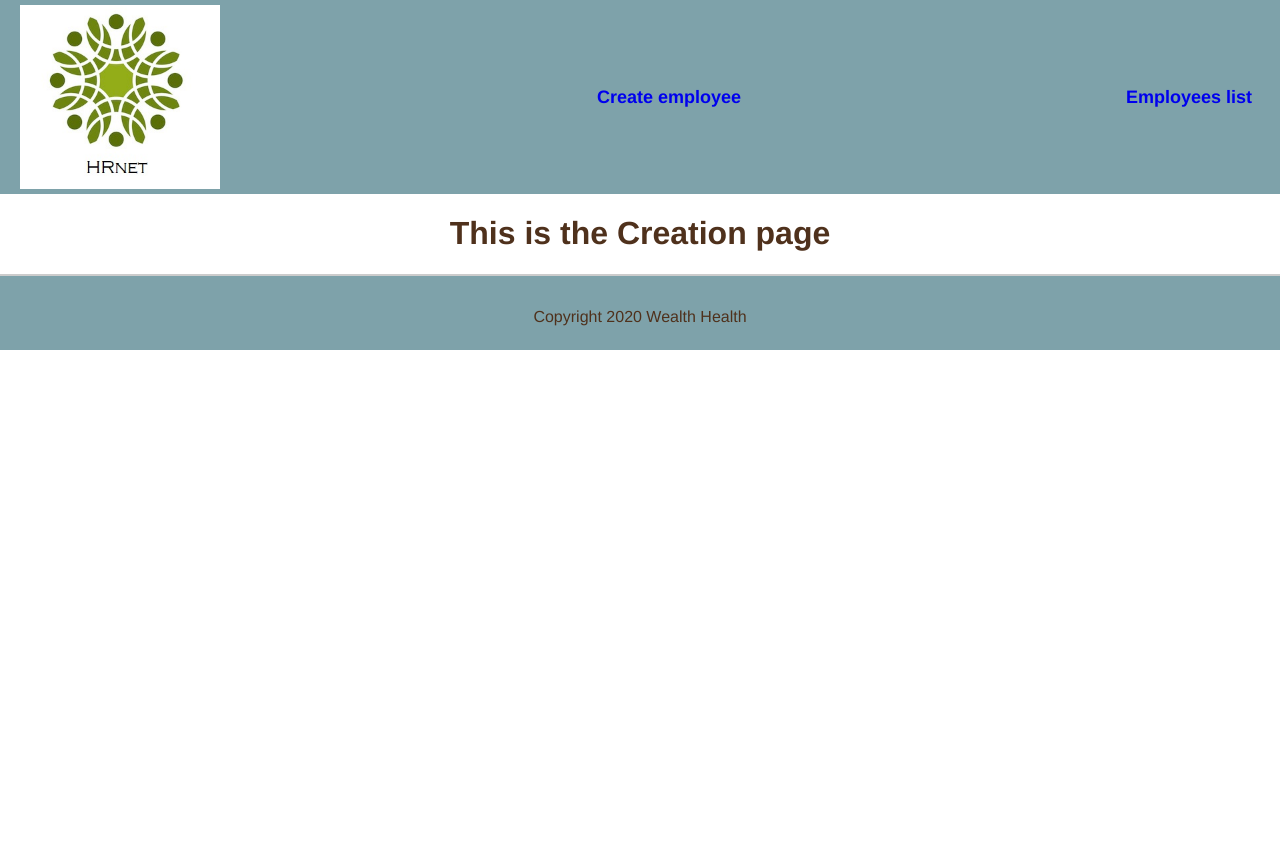
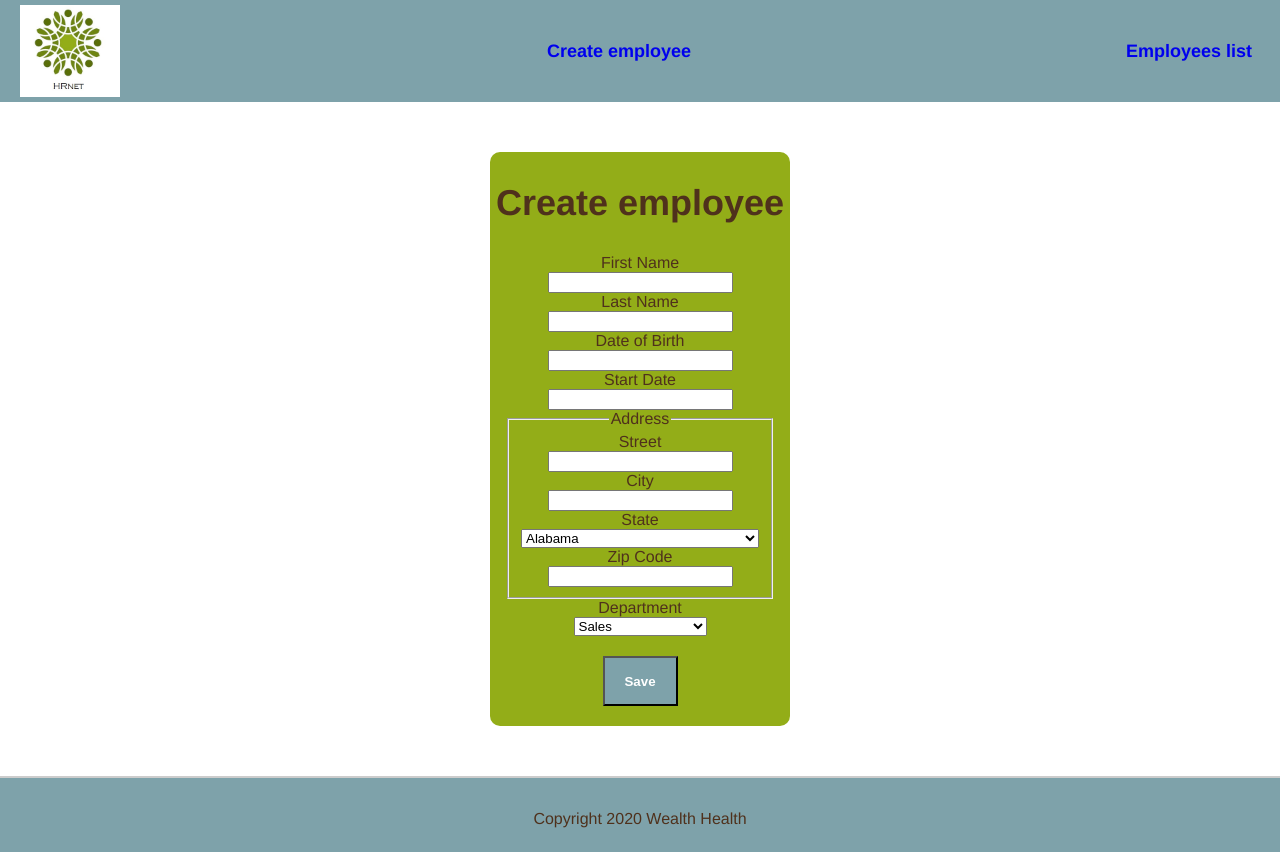
Before and after one commit to Romain-6793/RomainClaudot_HRNET, a React (Create React App) app: page /create in a window 1280 px wide. Before the commit the page ends 800 px from the top, so only its background shows below. Built offline with nearby package versions, Linux system fonts and the light colour scheme.

Commit message:
Create employee first draft

```diff
--- a/src/components/Footer/Footer.jsx
+++ b/src/components/Footer/Footer.jsx
@@ -6,7 +6,7 @@ const StyledFooter = styled.footer`
   justify-content: center;
   border-top: 2px solid #ccc;
   padding: 2rem 0 1.5rem;
-  background: ${colors.tertiary};
+  background: ${colors.primary};
 `
 
 const StyledFooterText = styled.span`
--- a/src/components/Header/Header.jsx
+++ b/src/components/Header/Header.jsx
@@ -9,7 +9,7 @@ display: flex;
 justify-content: space-between;
 align-items: center;
 padding: 5px 20px;
-background: ${colors.tertiary}
+background: ${colors.primary}
 `
 
 const HomeLogoContainer = styled.div`
@@ -18,8 +18,7 @@ align-items: center;
 `
 
 const HomeLogo = styled.img`
- max-width: 100%;
- width: 200px;
+ width: 100px;
 `
 
 const StyledLink = styled(Link)`
--- /dev/null
+++ b/src/components/SelectState/SelectState.jsx
@@ -0,0 +1,67 @@
+
+function SelectState() {
+    return (
+        <select>
+	        <option value="AL">Alabama</option>
+	        <option value="AK">Alaska</option>
+            <option value="AS">American Samoa</option>
+	        <option value="AZ">Arizona</option>
+	        <option value="AR">Arkansas</option>
+	        <option value="CA">California</option>
+	        <option value="CO">Colorado</option>
+	        <option value="CT">Connecticut</option>
+	        <option value="DE">Delaware</option>
+	        <option value="DC">District Of Columbia</option>
+	        <option value="FL">Florida</option>
+	        <option value="GA">Georgia</option>
+            <option value="GU">Guam</option>
+	        <option value="HI">Hawaii</option>
+	        <option value="ID">Idaho</option>
+	        <option value="IL">Illinois</option>
+	        <option value="IN">Indiana</option>
+	        <option value="IA">Iowa</option>
+	        <option value="KS">Kansas</option>
+	        <option value="KY">Kentucky</option>
+	        <option value="LA">Louisiana</option>
+	        <option value="ME">Maine</option>
+	        <option value="MD">Maryland</option>
+	        <option value="MA">Massachusetts</option>
+	        <option value="MI">Michigan</option>
+	        <option value="MN">Minnesota</option>
+	        <option value="MS">Mississippi</option>
+	        <option value="MO">Missouri</option>
+	        <option value="MT">Montana</option>
+	        <option value="NE">Nebraska</option>
+	        <option value="NV">Nevada</option>
+	        <option value="NH">New Hampshire</option>
+	        <option value="NJ">New Jersey</option>
+	        <option value="NM">New Mexico</option>
+	        <option value="NY">New York</option>
+	        <option value="NC">North Carolina</option>
+	        <option value="ND">North Dakota</option>
+            <option value="MP">Northern Mariana Islands</option>
+	        <option value="OH">Ohio</option>
+	        <option value="OK">Oklahoma</option>
+	        <option value="OR">Oregon</option>
+	        <option value="PA">Pennsylvania</option>
+            <option value="PR">Puerto Rico</option>
+	        <option value="RI">Rhode Island</option>
+	        <option value="SC">South Carolina</option>
+	        <option value="SD">South Dakota</option>
+	        <option value="TN">Tennessee</option>
+	        <option value="TX">Texas</option>
+            <option value="UM">United States Minor Outlying Islands</option>
+	        <option value="UT">Utah</option>
+	        <option value="VT">Vermont</option>
+	        <option value="VA">Virginia</option>
+            <option value="VI">Virgin Islands</option>
+	        <option value="WA">Washington</option>
+	        <option value="WV">West Virginia</option>
+	        <option value="WI">Wisconsin</option>
+	        <option value="WY">Wyoming</option>
+        </select>
+    )
+
+}
+
+export default SelectState
--- a/src/pages/CreateEmployee/CreateEmployee.jsx
+++ b/src/pages/CreateEmployee/CreateEmployee.jsx
@@ -1,7 +1,81 @@
+import styled from "styled-components"
+import colors from "../../utils/style/colors"
+import SelectState from "../../components/SelectState/SelectState"
+
+
+const PageContainer = styled.div`
+width: 100%;
+display: flex;
+flex-flow: column wrap;
+align-items: center;
+`
+
+const FormContainer = styled.div`
+width: 300px;
+margin-top: 50px;
+margin-bottom: 50px;
+display: flex;
+flex-flow: column wrap;
+align-items: center;
+color: ${colors.globaltext};
+background: ${colors.secondary};
+border-radius: 10px;
+`
+
+const StyledTitle = styled.h2`
+color: ${colors.globaltext};
+font-weight: bold;
+font-size: 36px;
+`
+
+const StyledButton= styled.button`
+width: 75px;
+height: 50px;
+margin-top: 20px;
+margin-bottom: 20px;
+color: #fff;
+background: ${colors.primary};
+font-weight: bold;
+cursor: pointer;
+`
 
 function CreateEmployee () {
     return (
-        <h1>This is the Creation page</h1>
+        <PageContainer>
+            <FormContainer>
+                <StyledTitle>Create employee</StyledTitle>
+                <form action="#" id="create-employee">
+                    <label for="first-name">First Name</label><br></br>
+                    <input type="text" id="first-name" /><br></br>
+                    <label for="last-name">Last Name</label><br></br>
+                    <input type="text" id="last-name" /><br></br>
+                    <label for="date-of-birth">Date of Birth</label><br></br>
+                    <input id="date-of-birth" type="text" /><br></br>
+                    <label for="start-date">Start Date</label><br></br>
+                    <input id="start-date" type="text" /><br></br>
+                    <fieldset class="address">
+                        <legend>Address</legend>
+                        <label for="street">Street</label><br></br>
+                        <input id="street" type="text" /><br></br>
+                        <label for="city">City</label><br></br>
+                        <input id="city" type="text" /><br></br>
+                        <label for="state">State</label><br></br>
+                        <SelectState id="state"></SelectState><br></br>
+                        <label for="zip-code">Zip Code</label><br></br>
+                        <input id="zip-code" type="number" /><br></br>
+                    </fieldset>
+                    <label for="department">Department</label><br></br>
+                        <select name="department" id="department">
+                            <option>Sales</option>
+                            <option>Marketing</option>
+                            <option>Engineering</option>
+                            <option>Human Resources</option>
+                            <option>Legal</option>
+                        </select>
+                </form>
+                <StyledButton type="submit">Save</StyledButton>
+            </FormContainer>
+        </PageContainer>
     )
 }
 
--- a/src/pages/Home/Home.jsx
+++ b/src/pages/Home/Home.jsx
@@ -1,8 +1,44 @@
+import styled from "styled-components"
+import colors from "../../utils/style/colors"
+import homeBackground from '../../assets/home-background.png'
 
+const HeroContainer = styled.div`
+width: 100%;
+position: relative;
+`
+
+const Background = styled.img`
+object-fit: cover;
+`
+
+const TextDiv = styled.div`
+position: absolute;
+top: 100px;
+left: 350px;
+`
+
+const Welcome = styled.h1`
+color: ${colors.globaltext};
+font-weight: bold;
+font-family: Copperplate gothic light;
+font-size: 72px;
+`
+
+const SubWelcome = styled.p`
+color: ${colors.globaltext};
+font-weight: bold;
+font-size: 36px;
+`
 
 function Home () {
     return (
-        <h1>This is the Homepage</h1>
+        <HeroContainer>
+            <Background src={homeBackground}/>
+            <TextDiv>
+                <Welcome>Welcome to HRnet</Welcome>
+                <SubWelcome>The Wealth Health Intranet</SubWelcome>
+            </TextDiv>
+        </HeroContainer>
     )
 }
 
--- a/src/utils/style/colors.js
+++ b/src/utils/style/colors.js
@@ -4,7 +4,7 @@ const colors = {
 
   //marron sombre
 
-  primary: '#586d04',
+  primary: '#7ea2aa',
 
   // vert olive
 
@@ -12,7 +12,7 @@ const colors = {
 
   // vert pomme
 
-  tertiary: '#7ea2aa',
+  tertiary: '#586d04',
 
   // bleu pastel
 }
```
Also changed, not shown: src/assets/home-background.png (added).
